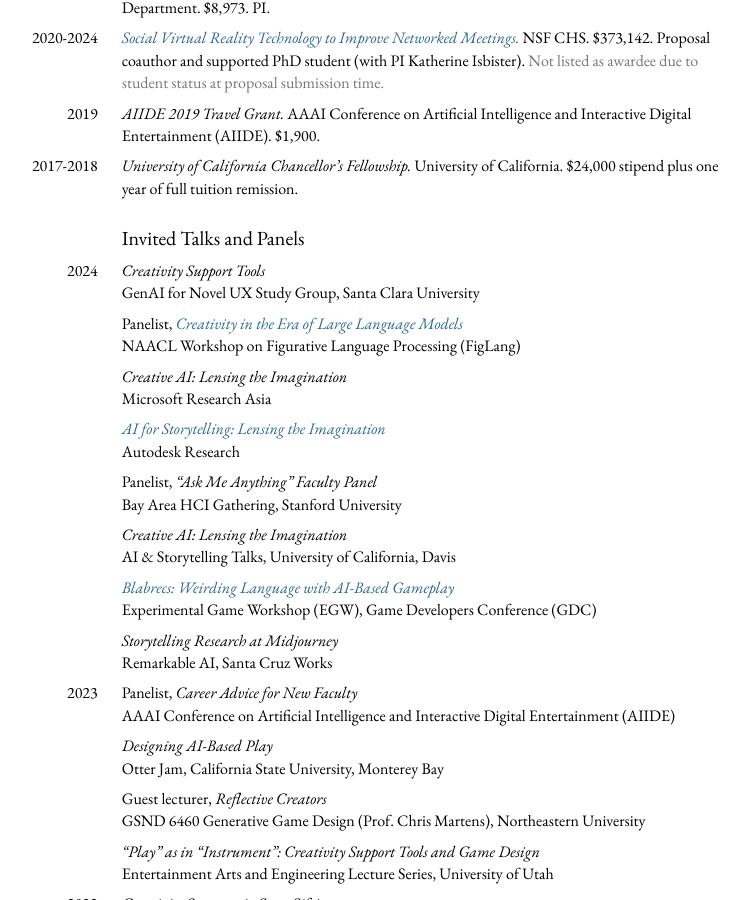
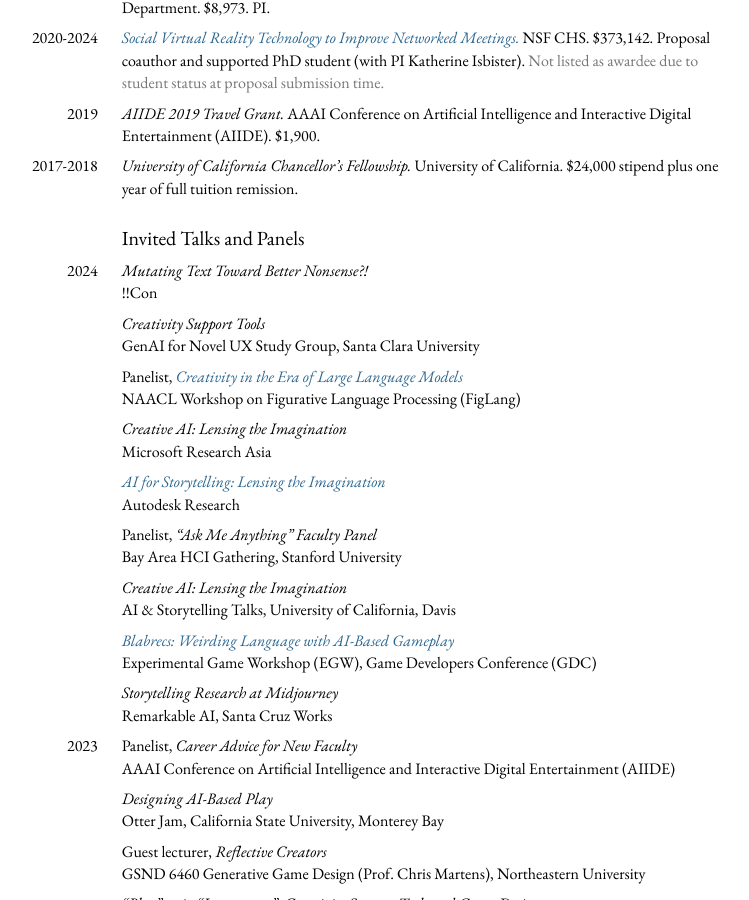
Before and after one commit to mkremins/mkremins.github.io, a Jekyll site: the page built from cv/index.html, in a window 1280 px wide and 900 px high, scrolled down 6826 px. Shown: the whole window, without its empty margins (261-1010 px from the left). Built offline with Jekyll 4.4.1, drawn with Linux system fonts in a browser that asks for light colours.

Commit message:
Add !!Con 2024 nonsense talk

```diff
--- a/_data/talks.json
+++ b/_data/talks.json
@@ -1,4 +1,11 @@
 [
+{
+  "title": "Mutating Text Toward Better Nonsense?!",
+  "url": "",
+  "year": "2024",
+  "venue": "!!Con",
+  "venue_long": "!!Con"
+},
 {
   "title": "Creativity Support Tools",
   "url": "",
```
